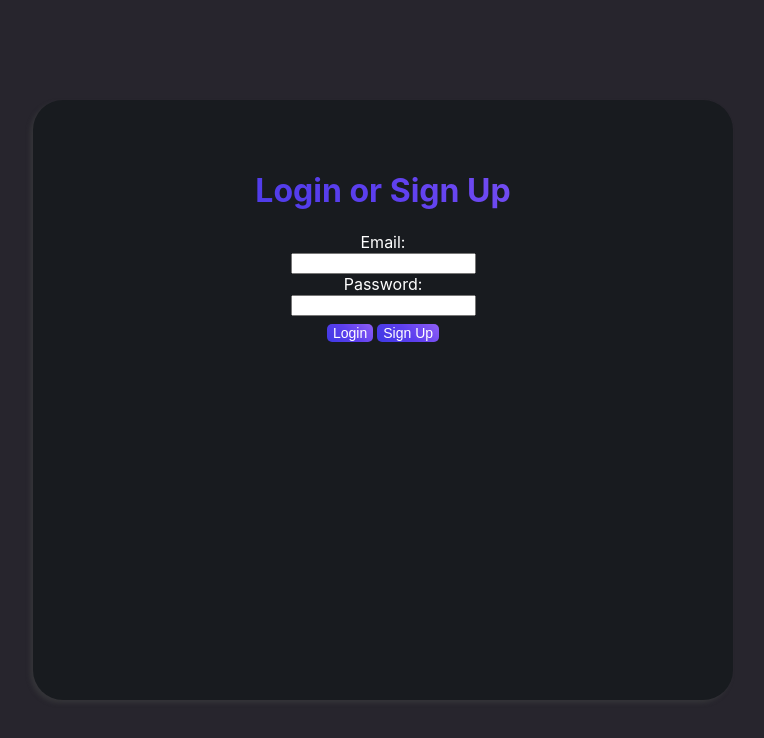
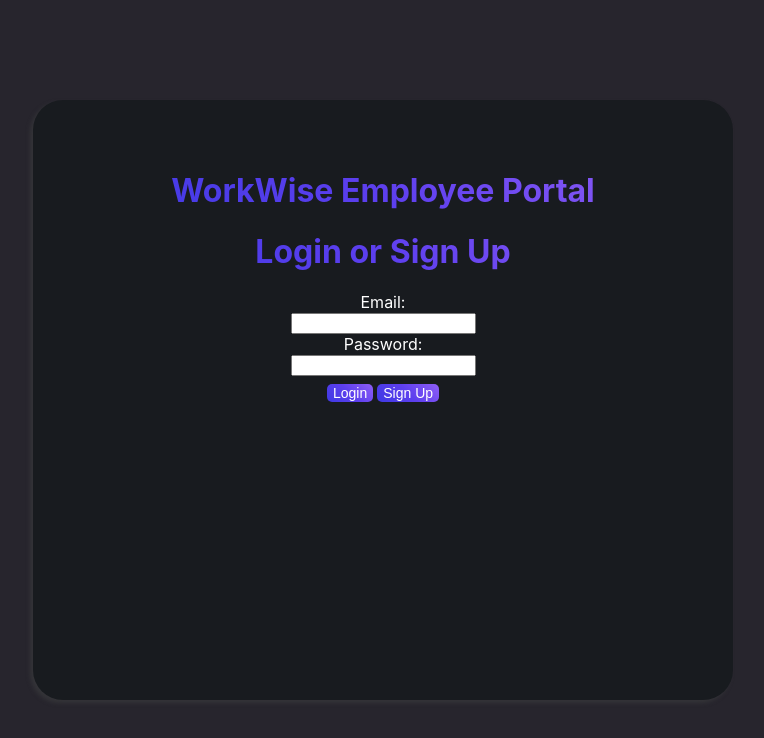
Before and after one commit to shakikk/workwise-portal, a React (Create React App) app: page /login in a window 1280 px wide. Shown: the top 738 px of the page, without its empty margins (257-1021 px from the left). Built offline with nearby package versions, Linux system fonts and the light colour scheme; no server answers.

Commit message:
Update App.js

```diff
--- a/src/App.js
+++ b/src/App.js
@@ -56,6 +56,7 @@ function LoginPage() {
 
     return (
         <div className="container">
+            <h1>WorkWise Employee Portal</h1>
             <h1 >Login or Sign Up</h1>
             <form onSubmit={handleLogin}>
                 <label className="label-style">
```
